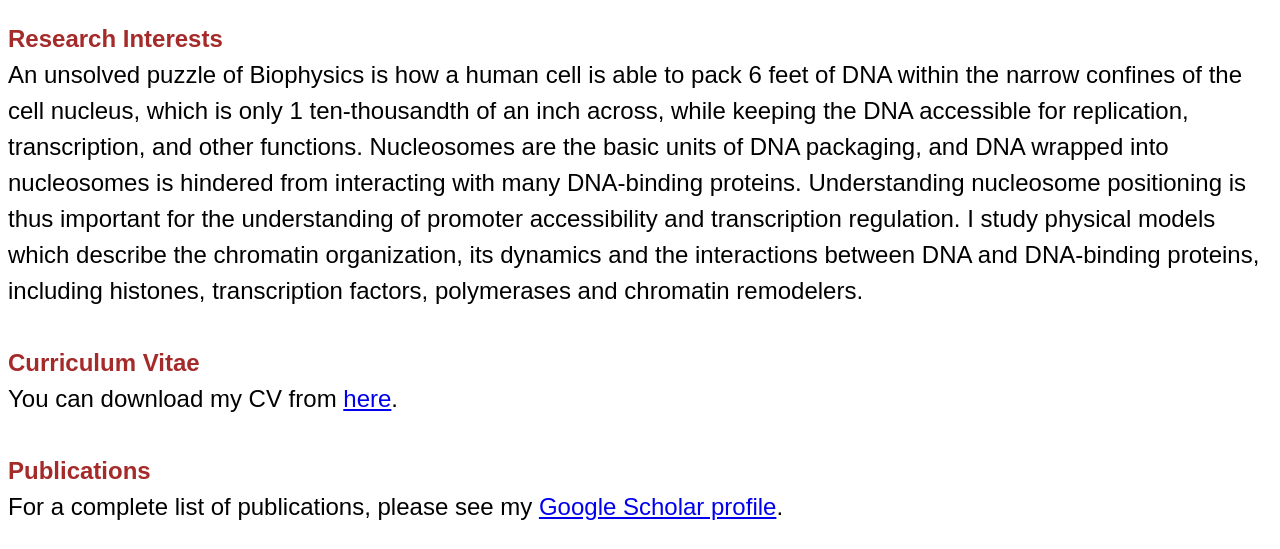
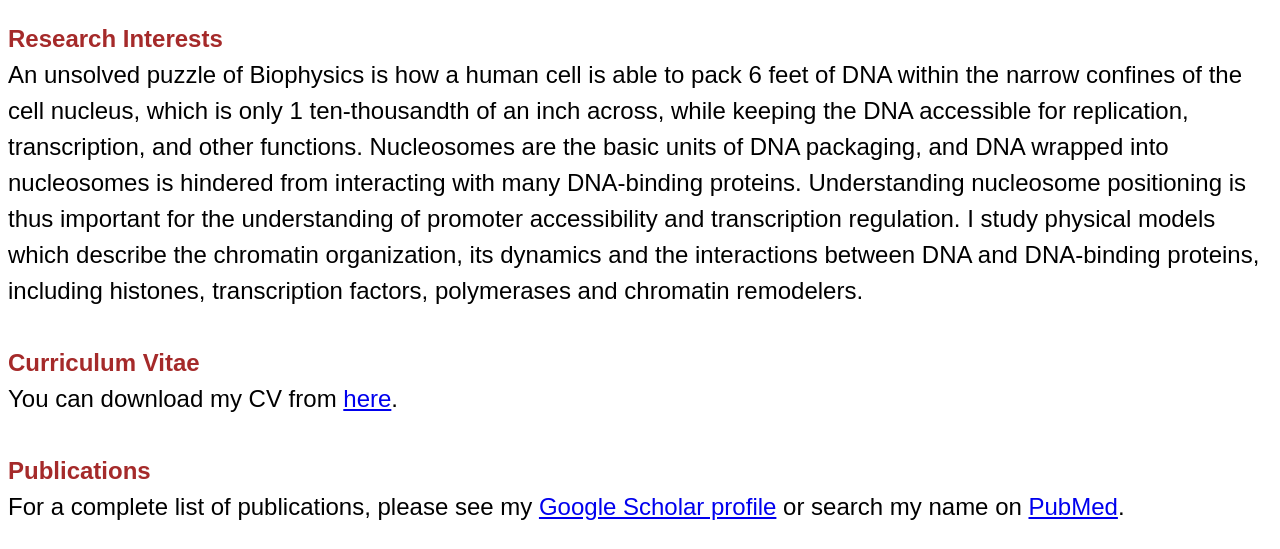
Before and after one commit to rchereji/rchereji.github.io, a plain HTML site: page index.html in a window 1280 px wide. Shown: the part 455-1004 px from the top of the page. Drawn offline with Linux system fonts and the light colour scheme; a web font is replaced by a local one.

Commit message:
Update index.html

```diff
--- a/index.html
+++ b/index.html
@@ -57,7 +57,7 @@ E-mail: <img src="email.png" alt="email" height="30" class="email_image" /><br>
   <p><span class="header_text"><font color = "Brown">Research Interests</font></span><br>An unsolved puzzle of Biophysics is how a human cell is able to pack 6 feet of DNA within the narrow confines of the cell nucleus, which is only 1 ten-thousandth of an inch across, while keeping the DNA accessible for replication, transcription, and other functions. Nucleosomes are the basic units of DNA packaging, and DNA wrapped into nucleosomes is hindered from interacting with many DNA-binding proteins. Understanding nucleosome positioning is thus important for the understanding of promoter accessibility and transcription regulation. I study physical models which describe the chromatin organization, its dynamics and the interactions between DNA and DNA-binding proteins, including histones, transcription factors, polymerases and chromatin remodelers.<br><br>
     <span class="header_text"><font color = "Brown">Curriculum Vitae</font></span><br>
     You can download my CV from <a href="http://rchereji.github.io/cv.pdf">here</a>.<br><br>
-    <span class="header_text"><font color = "Brown">Publications</font></span><br>For a complete list of publications, please see my <a href="https://scholar.google.com/citations?user=DCuOYggAAAAJ&hl=en">Google Scholar profile</a>.<br>
+    <span class="header_text"><font color = "Brown">Publications</font></span><br>For a complete list of publications, please see my <a href="https://scholar.google.com/citations?user=DCuOYggAAAAJ&hl=en">Google Scholar profile</a> or search my name on <a href="https://www.ncbi.nlm.nih.gov/pubmed/?term=Chereji+RV">PubMed</a>.<br>
   </p>
 </div>
 </div>
```
